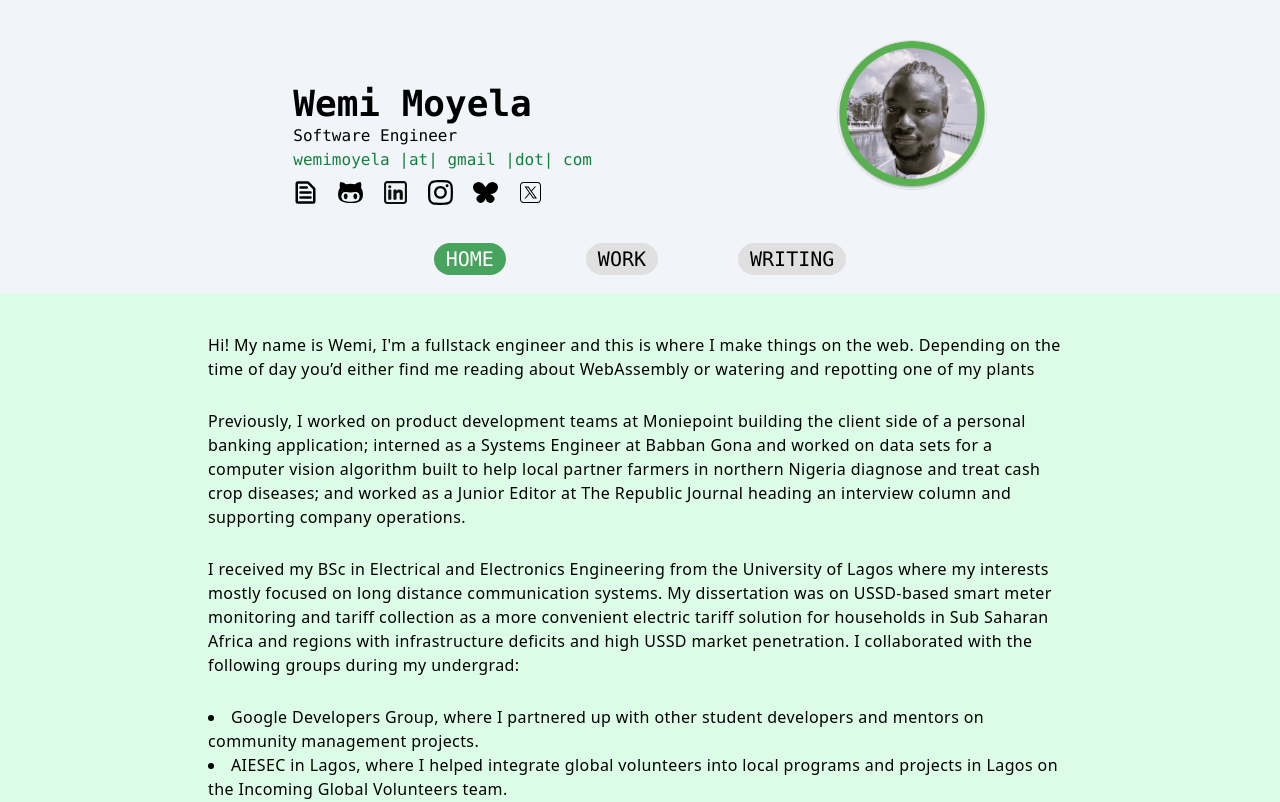
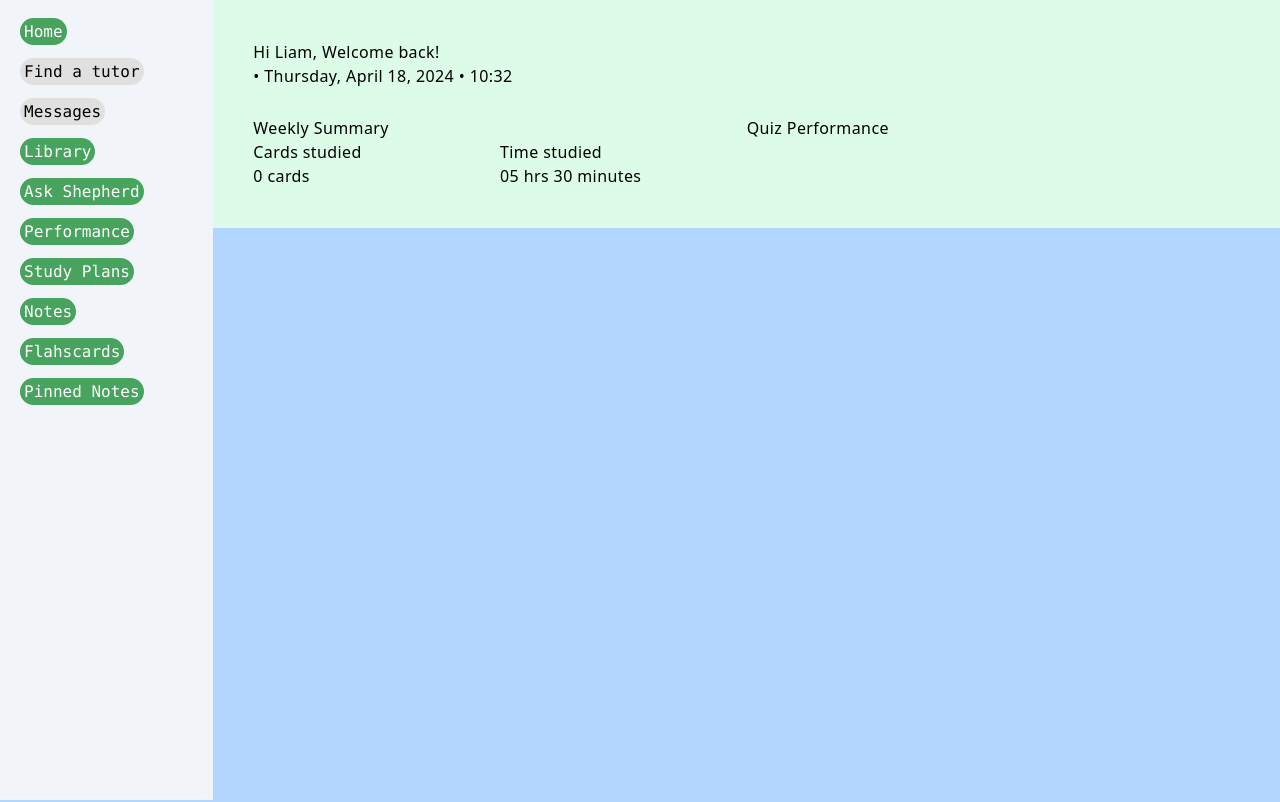
Before and after one commit to moyela/shepherd_dashboard_test, a React (Vite) app: page / in a window 1280 px wide. Shown: the top 802 px of the page. Built offline with nearby package versions, Linux system fonts and the light colour scheme.

Commit message:
developed base template for shepherd mockup

```diff
--- a/package.json
+++ b/package.json
@@ -12,6 +12,7 @@
   "dependencies": {
     "@emotion/react": "^11.11.1",
     "@emotion/styled": "^11.11.0",
+    "@mui/icons-material": "^5.15.15",
     "@typescript-eslint/parser": "^6.14.0",
     "antd": "^5.12.2",
     "axios": "^1.6.3",
--- a/src/components/header.tsx
+++ b/src/components/header.tsx
@@ -7,7 +7,7 @@ function RouteLink(props: {name:string, route:string}) {
     return (
       <div className="">
         <NavLink
-        className="text-xl hover:text-lime-700 py-1 px-3 rounded-2xl"
+        className="text-l hover:text-lime-700 py-1 px-1     rounded-2xl"
         to={props.route}
         title={`Go to my ${props.name}`}>
 
@@ -43,89 +43,21 @@ export default function Header() {
     const x = "./twitter_x_icon.svg"
     const [twitterIcon, setTwitterIcon ] = useState(twitter)
 
-    useEffect(() => {
-        // Set up an interval to update the prop every second
-        const intervalId = setInterval(() => {
-            let newValue
-
-            if (twitterIcon === twitter) {
-                newValue = x
-            }
-            else {
-                newValue = twitter
-            }
-
-          // Update the state with the new value
-          setTwitterIcon(newValue);
-        }, 1000); // Interval in milliseconds (1000 milliseconds = 1 second)
-
-        // Clear the interval when the component unmounts or when needed
-        return () => clearInterval(intervalId);
-      },); // Empty dependency array to run the effect only once on mount
-
     return (
 
-    <div className="text-left flex flex-col border-red-600">
-        <div className="flex justify-between px-20 pb-5">
-            <div className="pt-11">
-                <p className="font-mono font-semibold text-4xl">
-                    Wemi Moyela
-                </p>
-                <p className="font-mono font-thin">
-                    Software Engineer
-                </p>
-                <p className="font-mono text-green-700 ">
-                    wemimoyela |at| gmail |dot| com
-                </p>
-                <div className="flex gap-5 mt-2">
-                    {/* This is the external link div with links to LinekdIn, GitHub, etc */}
-                    <ImageLink
-                        name="Resume"
-                        address="https://docs.google.com/document/d/19n8JIwD1Jv7BMvNPfM_93ACNE-QXsCCNJTb_Z-4LN0Y/edit?usp=sharing"
-                        img_src="./resume_icon.svg"
-                        img_alt="Resume"
-                    />
-                    <ImageLink
-                        name="GitHub profile"
-                        address="https://www.github.com/moyela"
-                        img_src="./github_icon.svg"
-                        img_alt="Github"
-                    />
-                    <ImageLink
-                        name="LinkedIn profile"
-                        address="https://www.linkedin.com/in/moyela"
-                        img_src="./linkedin_icon.svg"
-                        img_alt="LinkedIn"
-                    />
-                    <ImageLink
-                        name="Instagram profile"
-                        address="https://www.instagram.com/wemimoyela"
-                        img_src="./instagram_icon.svg"
-                        img_alt="Instagram"
-                    />
-                    <ImageLink
-                        name="Bluesky profile"
-                        address="https://bsky.app/profile/moyela.com"
-                        img_src="./bluesky_icon.svg"
-                        img_alt="Bluesky"
-                    />
-                    <ImageLink
-                        name="Twitter/X profile"
-                        address="https://www.twitter.com/wemimoyela"
-                        img_src={twitterIcon}
-                        img_alt="Twitter"
-                    />
-                </div>
-            </div>
-            <div className="">
-                <img className="header-photo-circle" src="./moyela_green.png"/>
-            </div>
-        </div>
+    <div className="text-left flex border-red-600">
 
-        <nav className="font-mono flex gap-20 px-20 mx-auto mt-5" id="nav-bar">
-                    <RouteLink name="HOME" route="/" />
-                    <RouteLink name="WORK" route="/work" />
-                    <RouteLink name="WRITING" route="/writing" />
+        <nav className="font-mono flex flex-col gap-4 mx-5 pt-5 " id="nav-bar">
+            <RouteLink name="Home" route="/" />
+            <RouteLink name="Find a tutor" route="/work" />
+            <RouteLink name="Messages" route="/writing" />
+            <RouteLink name="Library" route="/" />
+            <RouteLink name="Ask Shepherd" route="/" />
+            <RouteLink name="Performance" route="/" />
+            <RouteLink name="Study Plans" route="/" />
+            <RouteLink name="Notes" route="/" />
+            <RouteLink name="Flahscards" route="/" />
+            <RouteLink name="Pinned Notes" route="/" />
         </nav>
     </div>
     );
--- a/src/main.tsx
+++ b/src/main.tsx
@@ -8,19 +8,15 @@ import Footer from './components/footer';
 function Root() {
 
   return (
-    <div id='viewport' className=''>
-      <div id="header" className='w-full bg-slate-100 pb-5 pt-10'>
-        <div className='w-2/3 mx-auto'>
+    <div id='viewport' className='flex flex-row'>
+      <div id="header" className='h-screen bg-slate-100 w-1/6'>
+        <div className=''>
           <Header/>
         </div>
       </div>
 
-      <div id='router-view' className="flex flex-col">
+      <div id='router-view' className="w-5/6">
         <AppRouter/>
-      </div>
-
-      <div className="px-48 py-10 bg-slate-100 font-mono italic">
-        <Footer/>
       </div>
     </div>
   )
--- a/src/routes/home.tsx
+++ b/src/routes/home.tsx
@@ -1,41 +1,64 @@
 
 export default function Home() {
+
+  // get the current date from the date primitve and rebuild it based on mockup
+  const currentDate = new Date();
+
+  // Define options for formatting the date
+  const options = {
+    weekday: 'long', // Display full name of the day of the week
+    month: 'long',   // Display full name of the month
+    day: 'numeric',  // Display day of the month
+    year: 'numeric'  // Display the year
+  };
+
+  const hours = currentDate.getHours();
+  const minutes = currentDate.getMinutes();
+
+  // Convert the Date object to a localized string
+  const dateString = currentDate.toLocaleString(undefined, options);
+
+
     return (
-      <div className=' px-52 py-10 font-sans tracking-wide bg-green-100 flex flex-col gap-7'>
+      <div className=' px-10 py-10 font-sans tracking-wide bg-green-100 flex flex-col gap-7'>
         <div>
-          Hi! My name is Wemi, I'm a fullstack engineer and this is where I make things on the web.
-          Depending on the time of day you’d either find me reading about WebAssembly or watering and repotting one of my plants
+          Hi Liam, Welcome back!
+          <p>
+            • {dateString} • {hours}:{minutes}
+          </p>
         </div>
-        <div>
-          Previously, I worked on product development teams at Moniepoint building the client side of a personal banking application;
-          interned as a Systems Engineer at Babban Gona and worked on data sets for a computer vision algorithm built to help local partner farmers in northern Nigeria diagnose and treat cash crop diseases;
-          and worked as a Junior Editor at The Republic Journal heading an interview column and supporting company operations.
+
+        {/* Weekly summary and Quiz performance */}
+        <div className="flex flex-row">
+          <div className="basis-1/2 flex flex-col">
+             {/* Weekly summary card */}
+            <span>
+              Weekly Summary
+            </span>
+            <div className="flex flex-row">
+              <div className="basis-1/2 flex flex-col">
+                <div>
+                  Cards studied
+                </div>
+                <div>
+                  <span>0</span> cards
+                </div>
+              </div>
+              <div className="basis-1/2 flex flex-col">
+                <div>
+                    Time studied
+                  </div>
+                <div>
+                  <span>05</span> hrs <span>30</span> minutes
+                </div>
+              </div>
+            </div>
+          </div>
+          <div className="basis-1/2">
+             {/* Quiz performance card */}
+            Quiz Performance
+          </div>
         </div>
-        <div>
-          I received my BSc in Electrical and Electronics Engineering from the University of Lagos where my interests mostly focused on long distance communication systems.
-          My dissertation was on USSD-based smart meter monitoring and tariff collection as a more convenient electric tariff solution for households in Sub Saharan Africa and regions with infrastructure deficits and high USSD market penetration.
-          I collaborated with the following groups during my undergrad:
-        </div>
-        <div>
-          <li>
-              Google Developers Group, where I partnered up with other student developers and mentors on community management projects.
-          </li>
-          <li>
-            AIESEC in Lagos, where I helped integrate global volunteers into local programs and projects in Lagos on the Incoming Global Volunteers team.
-          </li>
-          <li>
-            PAADC, where I supported the partnerships, promotions, and communication teams on editorial consistency and voice as part of the Quality Control team.
-          </li>
-        </div>
-{/*
-        <div>
-          I currently care for a small collection of 40 (at my last count) tropical ornamental plants and I’m having trouble finding time for all my remaining interests which include but are not limited to:
-
-          Competitive cycling. I think bicycles are amazing for their simplicity and efficiency. I’m still not used to cycling as my go-to means of transport but you’ll be seeing me on the streets soon.
-
-          I’m currently studying proportions in figurative art so I can improve the consistency and realism of my art. I honestly just want to draw realistic caricatures of my friends and family as presents.
-
-        </div> */}
 
 
       </div>
```
Also changed, not shown: 1 other file (tests, documents, lock files or other folders).
